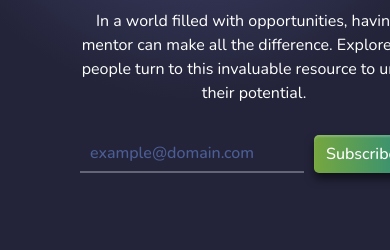
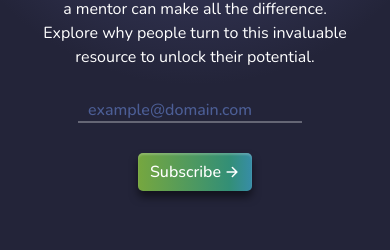
Before and after one commit to ecemgo/mentorship-landing-page, a plain HTML site: page index.html in a window 390 px wide. Shown: the part 594-844 px from the top of the page. Drawn offline with nearby package versions, Linux system fonts and the light colour scheme; a web font is replaced by a local one.

Commit message:
added media query for max-width: 460px

```diff
--- a/style.css
+++ b/style.css
@@ -512,3 +512,21 @@ input[type="email"]:focus {
     font-size: 1rem;
   }
 }
+
+@media (max-width: 460px) {
+    .home {
+    gap: 0;
+    padding: 30px 40px;
+  }
+
+  #form {
+    flex-direction: column;
+    align-items: center;
+    gap: 30px;
+    margin-top: 20px;
+  }
+
+  input[type="email"]:focus {
+    outline-offset: 6px;
+  }
+}
```
